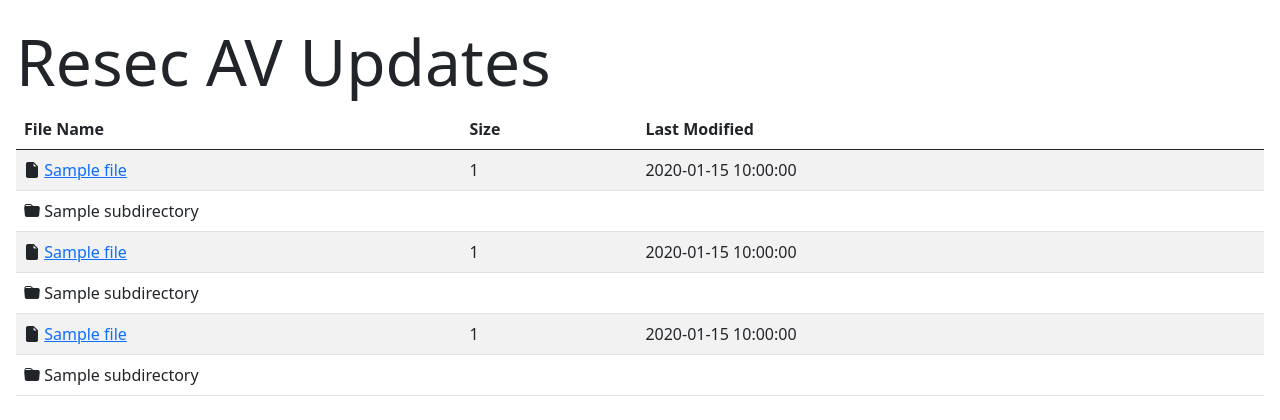
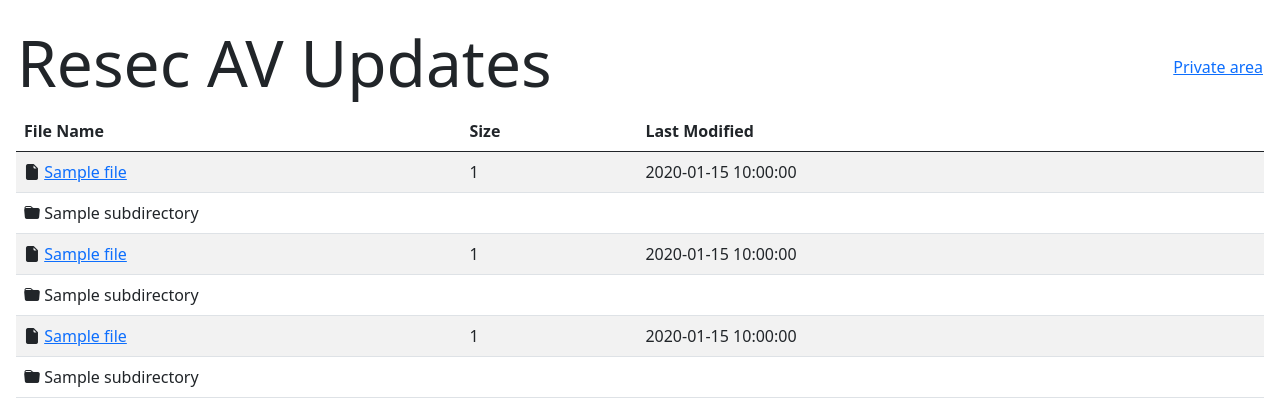
Before and after one commit to tsadoklf/gcp-hsm-apache-flask, a Flask app: template flask-app/templates/browse_files.html in a window 1280 px wide. Shown: the top 420 px of the page. Run offline with Flask 2, Linux system fonts and the light colour scheme; the template is opened without the code that fills it: most values are stand-ins (such as "Sample title", 1, 10 or a date in 2020); some libraries are stand-ins or nearby versions.

Commit message:
Update browse_files.html
Add link to private area (that will require logon)

```diff
--- a/flask-app/templates/browse_files.html
+++ b/flask-app/templates/browse_files.html
@@ -33,7 +33,12 @@
     <div class="container-fluid mt-4">
         <div class="row">
             <div class="col-12">
-                <h1 class="text-start mt-0 display-3">Resec AV Updates</h1>
+                <!-- <h1 class="text-start mt-0 display-3">Resec AV Updates</h1> -->
+                <table style="width: 100%;"><tbody><tr>
+                    <td><h1 class="text-start mt-0 display-3">Resec AV Updates</h1></td>
+                    <td style="text-align: right;"><a href="/private">Private area</a></td>
+                </tr></tbody></table>
+
                 <div class="table-responsive">
                     <table class="table table-striped table-hover">
                         <thead class="thead-dark">
```
